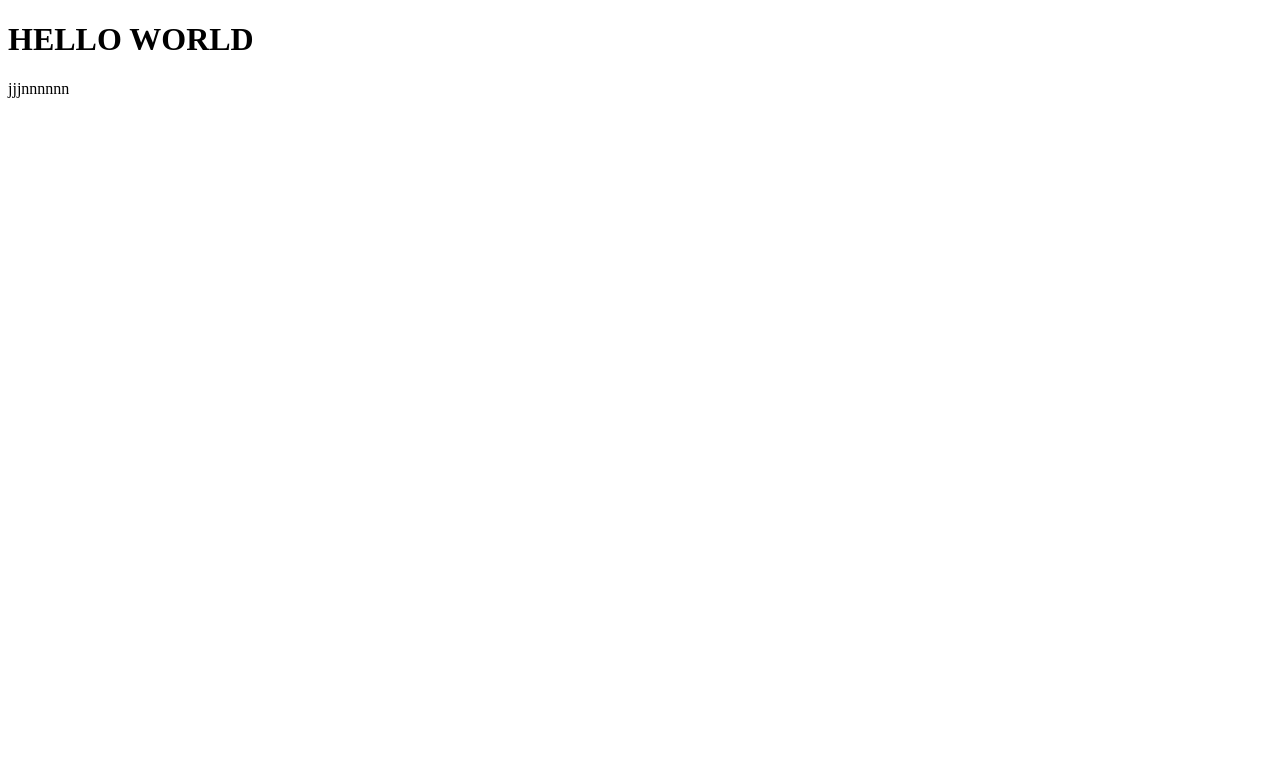
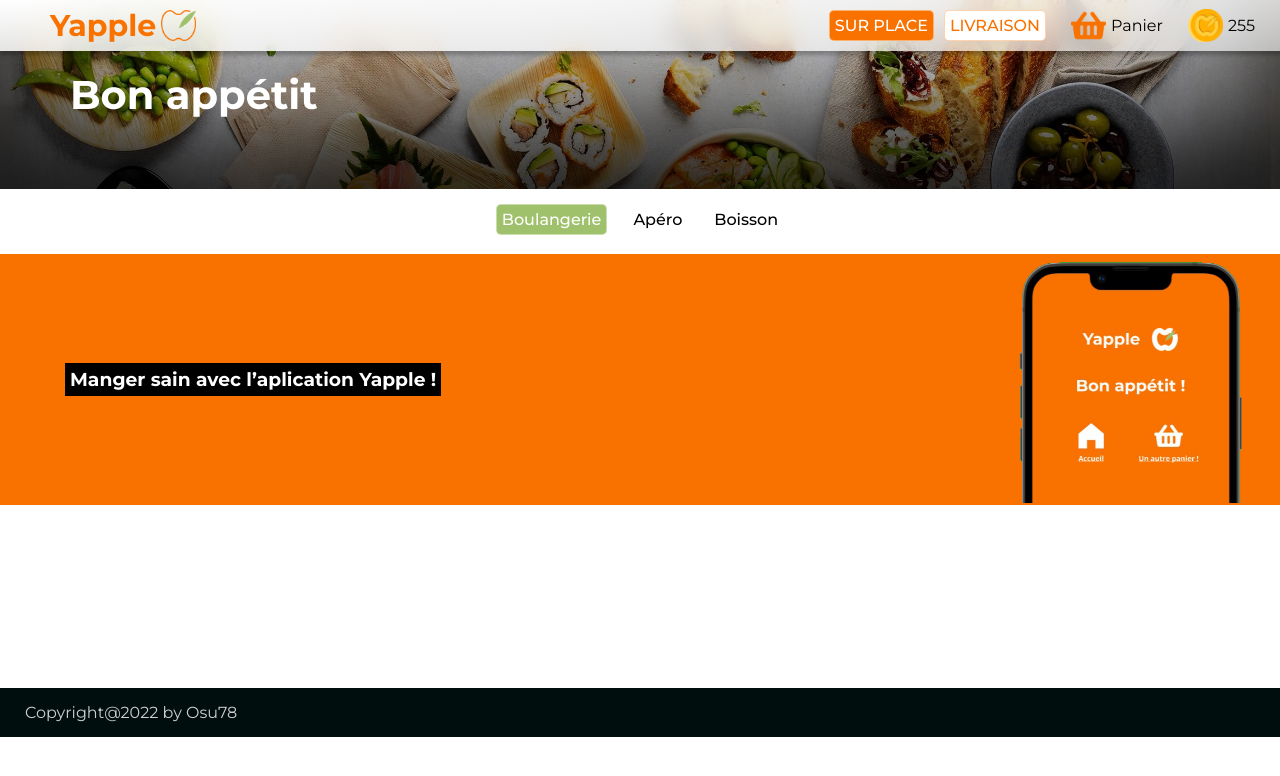
Before and after one commit to OSU78/Yapple, a plain HTML site: page index.html in a window 1280 px wide. Drawn offline with Linux system fonts and the light colour scheme.

Commit message:
yapplev0.1

```diff
--- a/css/style.css
+++ b/css/style.css
@@ -1,6 +1,141 @@
 /*RESET*/
-*{
+
+:root {
+    --orange: #F97200;
+    --green: #A0C16C;
+    -green2:#172205;
+}
+
+* {
     padding: 0px;
     margin: 0px;
-    font-family: "sans-serif";
+    font-family: 'Montserrat', sans-serif;
+    transition: all 0.2s;
 }
+
+.yappleName {
+    color: var(--orange);
+    font-weight: bold;
+    font-size: 30px
+}
+
+body {
+    display: flex;
+    flex-flow: column;
+    justify-content: space-between;
+}
+
+main {
+    height: 86vh
+}
+header{
+    position: fixed;
+    width: 100%;
+    background: linear-gradient(176deg, white, #ffffff99);
+    box-shadow: 0px 4px 4px rgba(0, 0, 0, 0.25);
+    backdrop-filter: blur(10px);
+}
+.flex {
+    display: flex;
+    flex-wrap: wrap;
+    align-items: center;
+    padding:2px 25px 2px 25px;
+}
+
+.row {
+    flex-direction: row;
+}
+
+.column {
+    flex-direction: column;
+}
+
+.center {
+    justify-content: center;
+
+}
+.right {
+    justify-content: right;
+
+}
+
+.gap10{
+    gap:10px;
+}
+.gap5{
+    gap:5px;
+}
+.gap20{
+    gap:20px;
+}
+.padding5{padding-top:5px;padding-bottom:5px}
+
+.padding15{padding-top:15px;padding-bottom:15px}
+
+.padding0{
+    padding:0px
+}
+.spaceBt{
+    justify-content: space-between;
+}
+
+footer {
+    background-color: rgb(0, 14, 13);
+    color: rgb(207, 207, 207);
+    padding: 15px;
+    padding-left: 25px;
+
+}
+
+.button{
+    border-radius: 5px;
+    background: var(--orange);
+    color: white;
+    font-weight: 500;
+    border: 1px solid rgba(255, 255, 255, 0.445);
+    padding: 5px;
+    text-decoration: none;
+
+}
+.button:hover,.secondary:hover{
+    cursor: pointer;
+    box-shadow: 1px 1px  4px rgba(0, 0, 0, 0.301);
+    transition: 0.4s;
+}
+
+.secondary{
+    background: white;
+    color: var(--orange);
+    border: 1px solid #f970004d;
+    text-decoration: none;
+}
+
+.bg_black{
+    display: inline;
+    color: rgb(255, 255, 255);
+    background-color:black;
+    padding: 5px;
+}
+.bg_orange{
+    background-color:var(--orange);
+    padding-left: 65px;
+}
+.bg_green{
+    background-color:var(--green);
+}
+.bg_white{
+    background-color:white;
+    color: var(--green2);
+}
+
+.banner{
+    background-image: url("../images/banner.jpg");
+    padding:70px;
+    background-size: cover;
+    background-repeat: no-repeat;
+    box-shadow: inset 0px -70px 155px 8px #000000;
+}
+.banneTitle{
+    font-size:40px;
+    color:white;
+}
--- a/index.html
+++ b/index.html
@@ -11,11 +11,56 @@
 		<meta name="theme-color" content="#ffffff">
 		<meta http-equiv="X-UA-Compatible" content="IE=edge">
 		<meta name="viewport" content="width=device-width, initial-scale=1.0">
-		<title>EDUKAMIAM</title>
+		<title>Yapple</title>
+		<link rel="stylesheet" href="css/style.css">
+		<link rel="preconnect" href="https://fonts.googleapis.com">
+		<link rel="preconnect" href="https://fonts.gstatic.com" crossorigin>
+		<link href="https://fonts.googleapis.com/css2?family=Montserrat:wght@300;400;500;700&display=swap" rel="stylesheet">
 	</head>
 	<body>
-        <h1>HELLO WORLD</h1>
-        jjjnnnnnn
-    </body>
+		<header class="flex spaceBt padding5">
+			<section class="flex center gap5">
+				<h3 class="yappleName">Yapple</h3>
+				<img src="images/icone/yapplelogo.png" alt="" width="35px">
+			</section>
+			<section class="flex center padding0">
+			<section class="flex center gap10 padding0">
+				<a class="button" href="">SUR PLACE</a>
+				<a class="button secondary" href="">LIVRAISON</a>
+			</section>
+			<section class="flex center">
+				<div class="panier flex center gap5 padding0">
+					<img src="images/icone/panier.png" alt="" width="35px">
+					<p>Panier</p>
+				</div>
+				<div class="flex center gap5 ">
+					<img src="images/icone/piece.png" alt="piece" width="35px">
+					<p>255</p>
+				</div>
+			</section>
+			</section>
+
+		</header>
+
+		<main>
+		<section class="banner flex left row">
+		<h1 class="banneTitle">Bon appétit</h1>
+		</section>
+			<section class="flex center row gap20 padding15">
+			<div class="button bg_green">Boulangerie</div>
+			<div class="button bg_white">Apéro</div>
+			<div class="button bg_white">Boisson</div>
+			</section>
+			<section>
+				<div class="flex center row"></div>
+				<div class="bg_orange flex spaceBt">
+				<h3 class="bg_black">Manger sain avec l’aplication Yapple ! </h3>
+				<img src="images/appIos.png" alt="app ios" width="250px">
+				</div>
+			</section>
+		</main>
+
+		<footer>Copyright@2022 by Osu78</footer>
+	</body>
 
 </html>
```
Also changed, not shown: images/appIos.png (added), images/banner.jpg (added), images/icone/add.png (added), images/icone/panier.png (added), images/icone/panierwhite.png (added), images/icone/piece.png (added), images/icone/yappleLogo.png (added), images/p1.webp (added), images/p2.jpg (added), images/p3.jpeg (added), images/p4.jpg (added).
